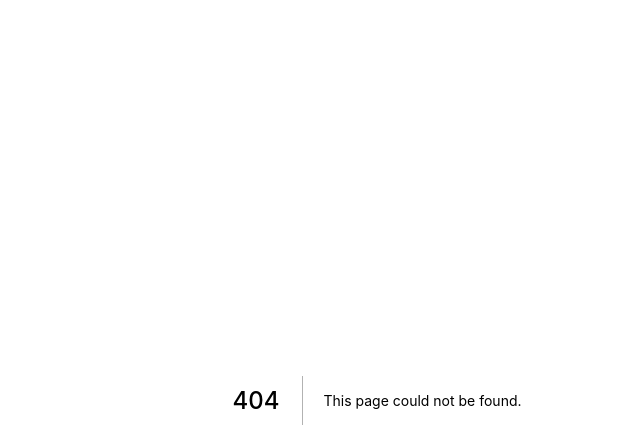
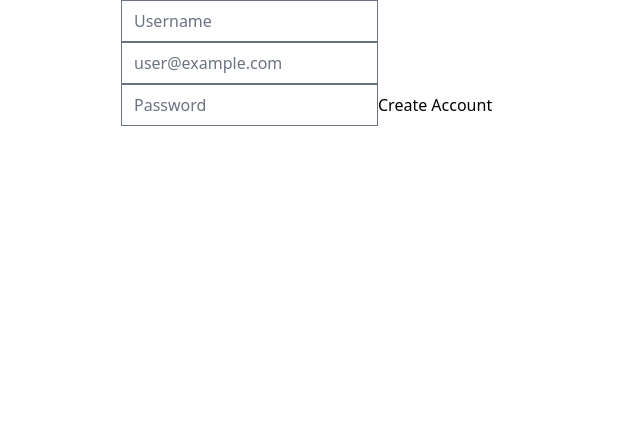
Before and after one commit to mahwin/clone, a Next.js app: page /forms in a window 1280 px wide. Before the commit this address had no page. Shown: the top 448 px of the page, without its empty margins (263-903 px from the left). Built offline with nearby package versions, Linux system fonts and the light colour scheme.

Commit message:
login form 추가

```diff
--- /dev/null
+++ b/libs/client.ts
@@ -0,0 +1,3 @@
+import { PrismaClient } from "@prisma/client";
+
+export default new PrismaClient();
--- a/package.json
+++ b/package.json
@@ -9,11 +9,12 @@
     "lint": "next lint"
   },
   "dependencies": {
-    "@prisma/client": "4.2.1",
+    "@prisma/client": "^4.2.1",
     "@tailwindcss/forms": "^0.5.2",
     "next": "12.2.5",
     "react": "18.2.0",
-    "react-dom": "18.2.0"
+    "react-dom": "18.2.0",
+    "react-hook-form": "^7.34.2"
   },
   "devDependencies": {
     "@types/node": "18.7.5",
--- /dev/null
+++ b/pages/api/client-text.tsx
@@ -0,0 +1,16 @@
+import { NextApiRequest, NextApiResponse } from "next";
+import client from "../../libs/client";
+export default async function handler(
+  req: NextApiRequest,
+  res: NextApiResponse
+) {
+  await client.user.create({
+    data: {
+      email: "h1",
+      name: "h1",
+    },
+  });
+  res.json({
+    ok: true,
+  });
+}
--- /dev/null
+++ b/pages/forms.tsx
@@ -0,0 +1,54 @@
+import { useState } from "react";
+import { FieldErrors, useForm } from "react-hook-form";
+
+interface LoginForm {
+  username: string;
+  password: string;
+  email: string;
+}
+
+export default function Forms() {
+  const {
+    register,
+    handleSubmit,
+    formState: { errors },
+  } = useForm<LoginForm>({ mode: "onChange" });
+  const onValid = (data: LoginForm) => {
+    console.log("im valid");
+  };
+  const onInvalid = (errors: FieldErrors) => {
+    console.log(errors);
+  };
+  return (
+    <form onSubmit={handleSubmit(onValid, onInvalid)}>
+      <input
+        type="text"
+        {...register("username", {
+          required: "Username is required",
+          minLength: { message: "should be longer than 5 chars", value: 5 },
+        })}
+        placeholder="Username"
+      />
+      {errors.email?.message}
+      <input
+        type="email"
+        {...register("email", {
+          required: "Username is required",
+          validate: {
+            notGmail: (value) =>
+              !value.includes("@gmail.com") ? "" : "not valid gmail!",
+          },
+        })}
+        placeholder="user@example.com"
+      />
+      {errors.email?.message}
+      <input
+        type="password"
+        {...register("password", { required: "{assword is required" })}
+        placeholder="Password"
+      />
+      <input type="submit" value="Create Account" />
+      {errors.email?.message}
+    </form>
+  );
+}
```
Also changed, not shown: 2 other files (tests, documents, lock files or other folders).
